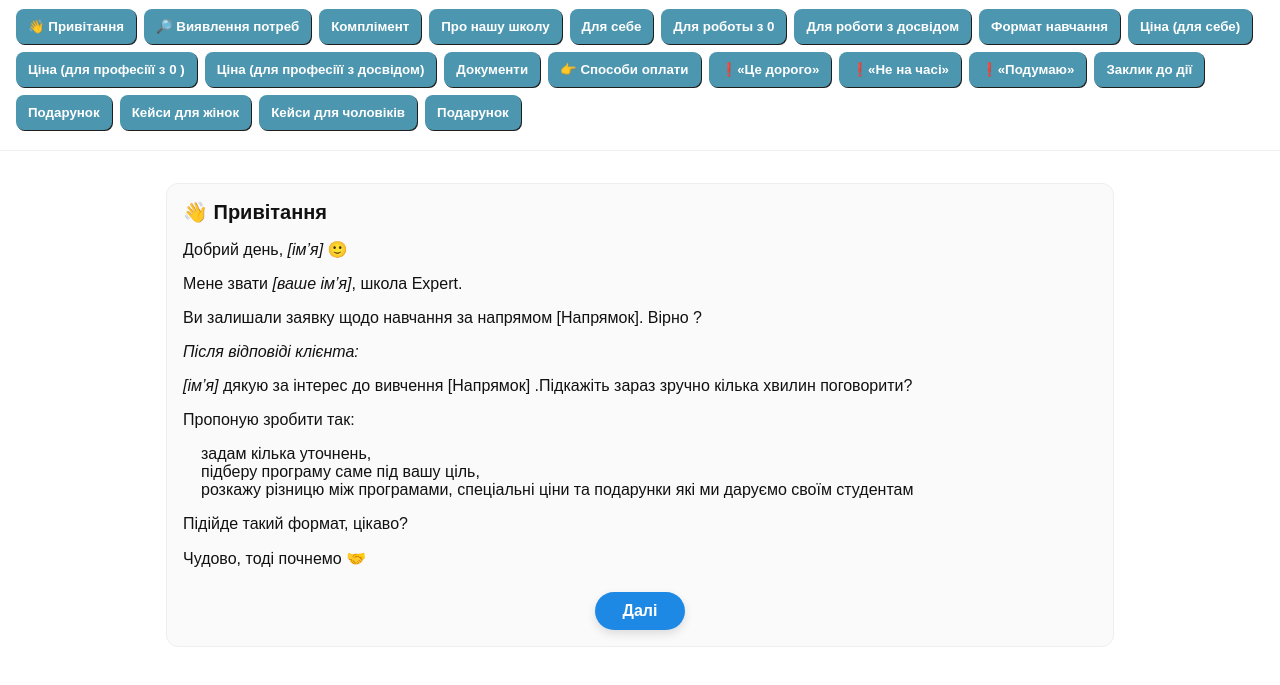
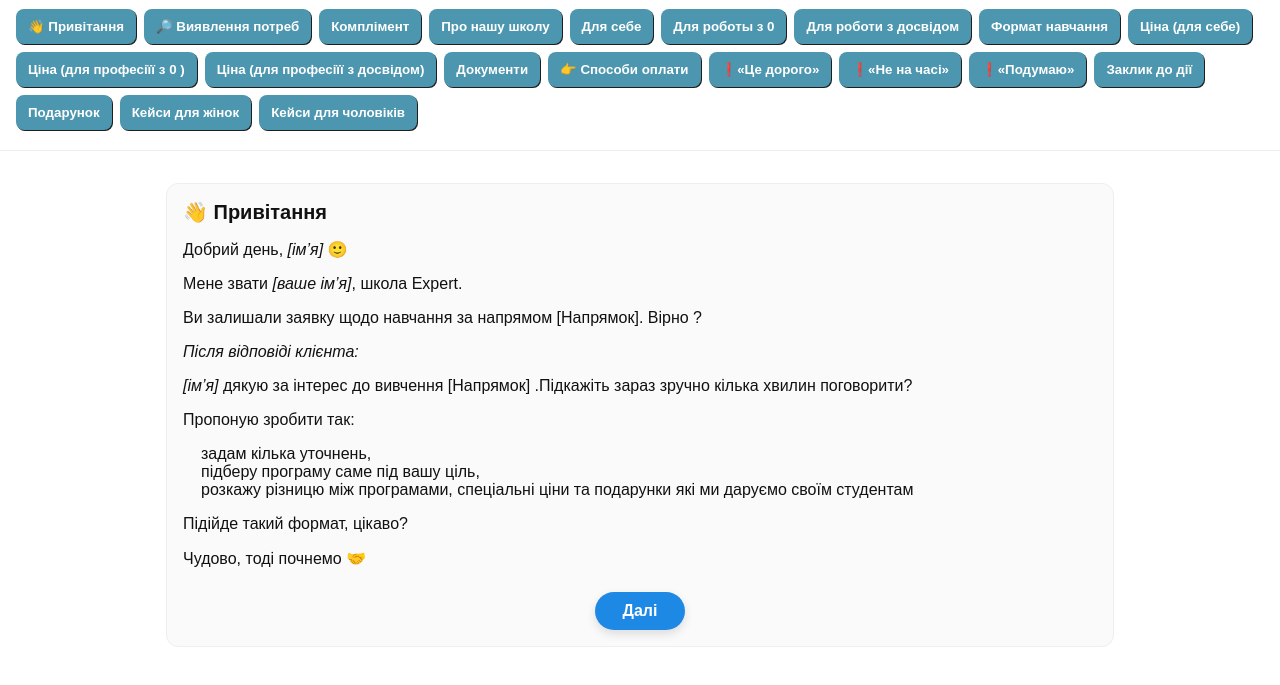
Before and after one commit to Viktoria-Babenko/PsychologyAdvertising, a plain HTML site: page index.html in a window 1280 px wide. Shown: the part 51-736 px from the top of the page. Drawn offline with Linux system fonts and the light colour scheme.

Commit message:
05\12\003

```diff
--- a/index.html
+++ b/index.html
@@ -184,7 +184,6 @@ button:active {
     <button onclick="show('present')"> Подарунок </button>
     <button onclick="show('scripts-women')"> Кейси для жінок </button>
     <button onclick="show('scripts-men')"> Кейси для чоловіків </button>
-    <button onclick="show('present')"> Подарунок </button>
   </div>
 </header>
 
```
